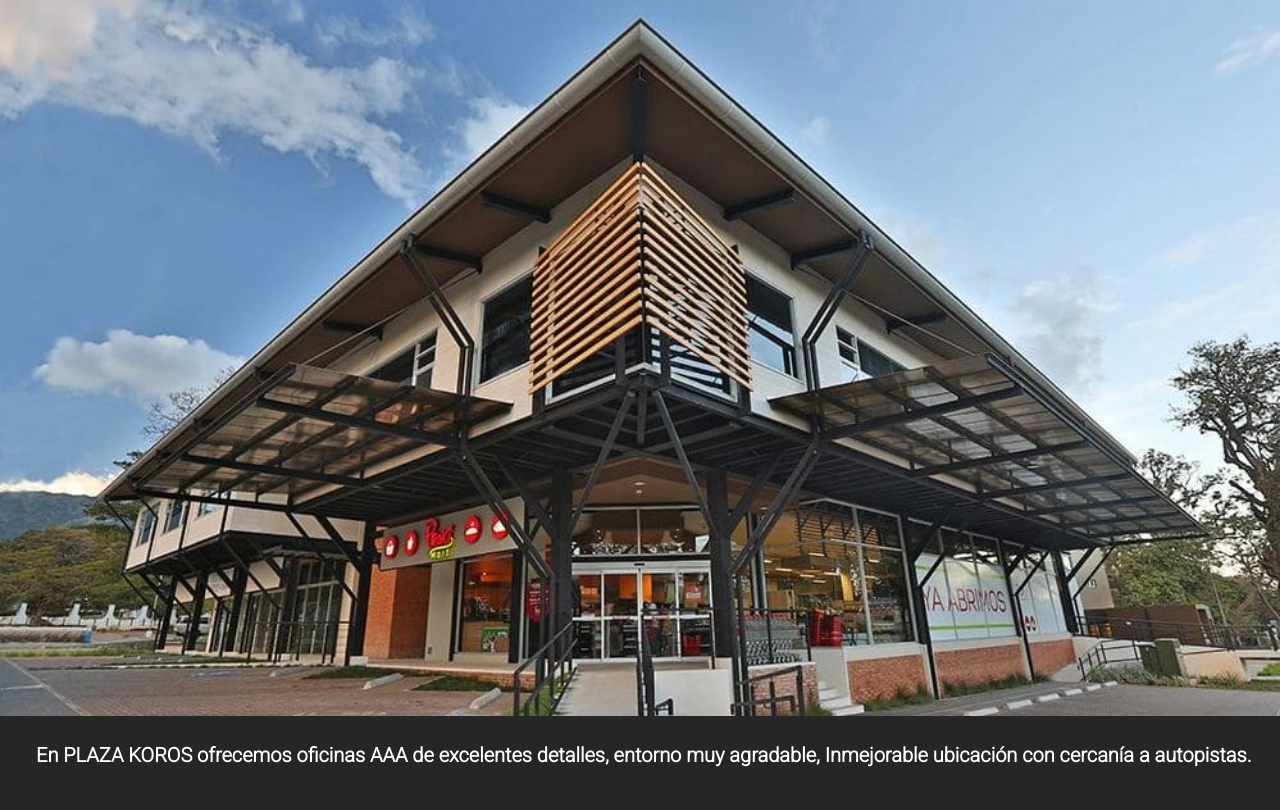
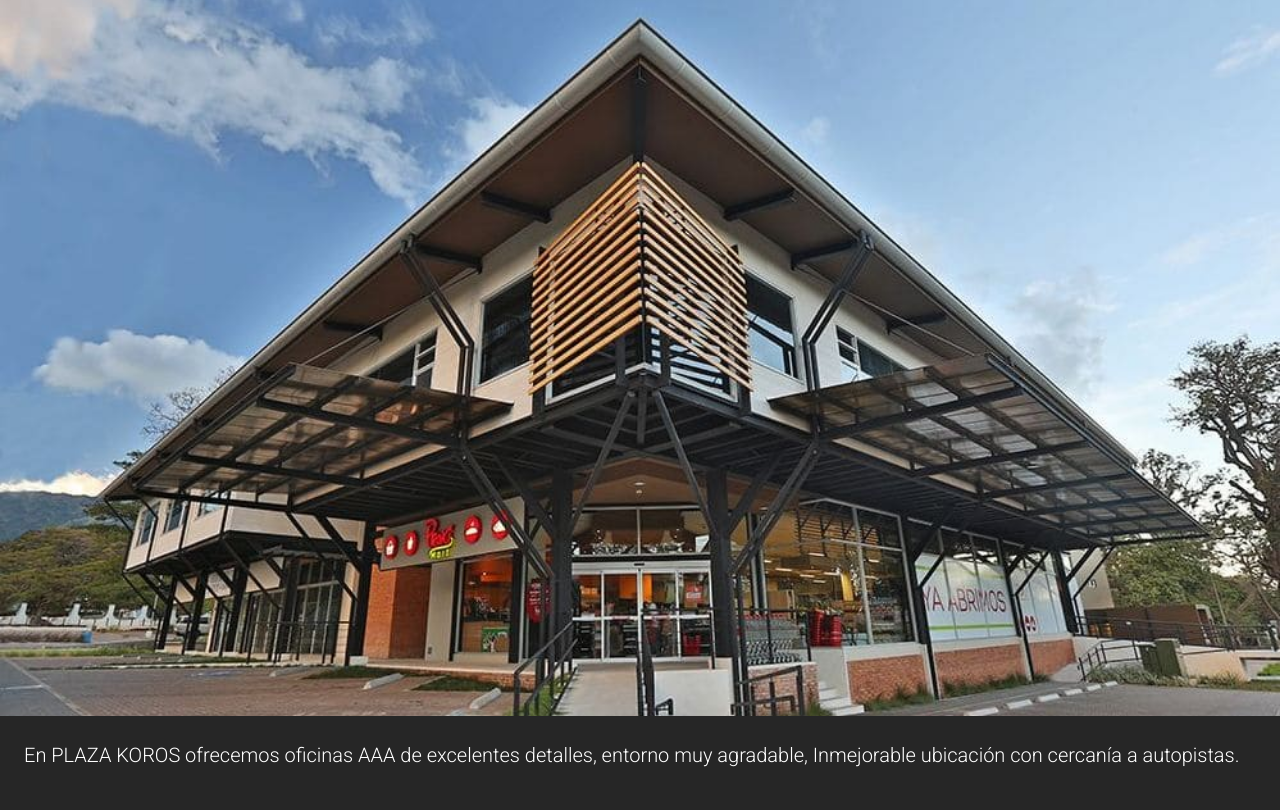
Before and after one commit to GonzaloGarciaCalvo/Proyecto_Final_DesarrolloWeb_Coderhouse, a website: page index.html in a window 1280 px wide. Shown: the part 142-952 px from the top of the page. Drawn offline with nearby package versions, Linux system fonts and the light colour scheme.

Commit message:
cambios home

```diff
--- a/index.html
+++ b/index.html
@@ -64,8 +64,10 @@
                     <img  src="images/plazakorosweb3.jpg">
                 </div>
             </div>
-            <p class="texto3 ps-5 pt-4"> <strong>En PLAZA KOROS ofrecemos oficinas AAA de excelentes detalles, entorno muy agradable,
-                Inmejorable ubicación con cercanía a autopistas. </strong> </p>
+            <div class="recuadroFinal">
+            <p class="texto3 mx-4 pt-4 ">En PLAZA KOROS ofrecemos oficinas AAA de excelentes detalles, entorno muy agradable,
+                Inmejorable ubicación con cercanía a autopistas.</p>
+            </div>
             <div class="col-12 pt-1">
                 <div class="ps-md-4 ps-sm2  pt-lg-5 pt-md-4  pb-md-1 pb-lg-3">
                     <h4 class="texto2 ps-2">Principales Caracteristicas</h4>
```
